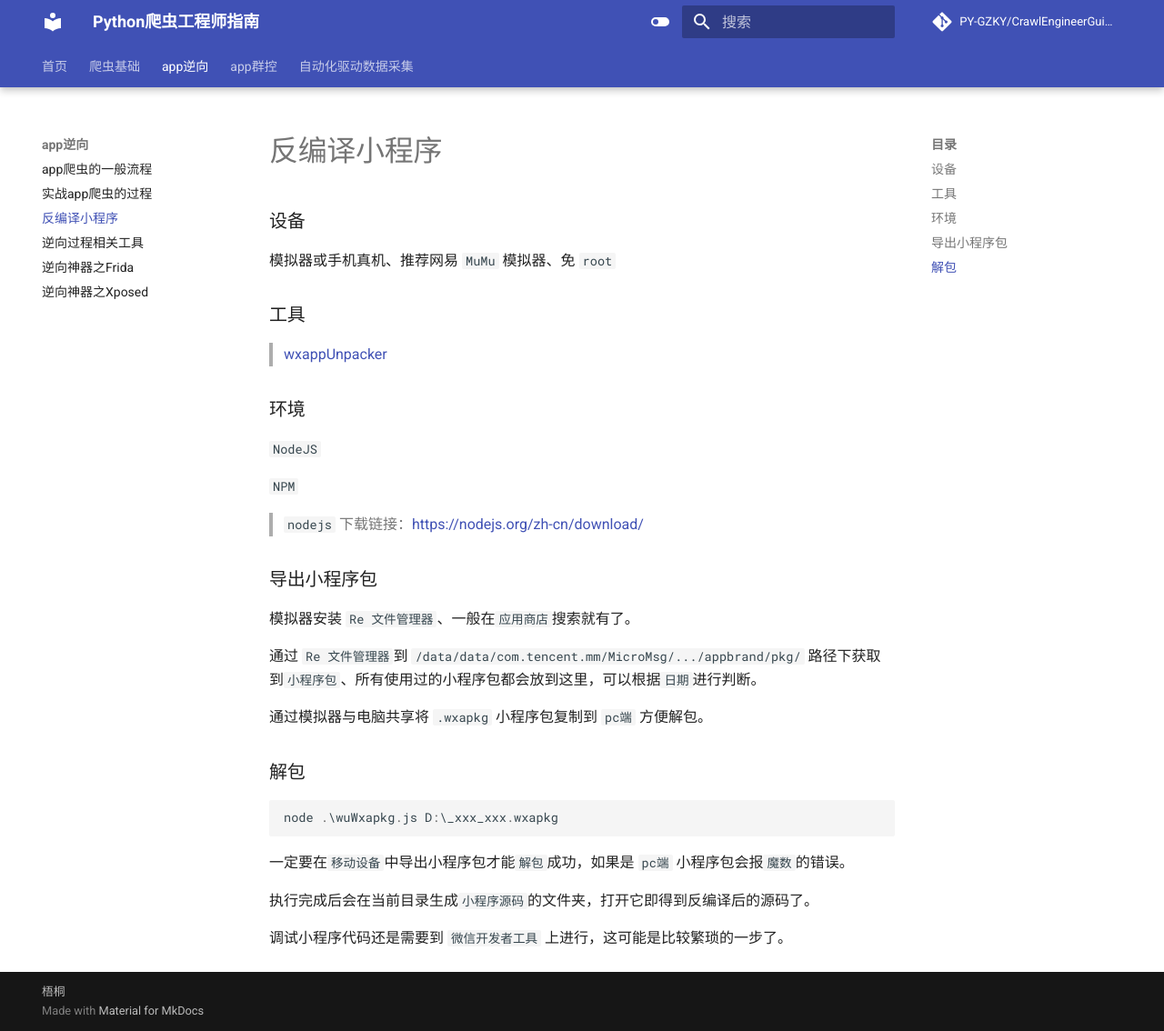
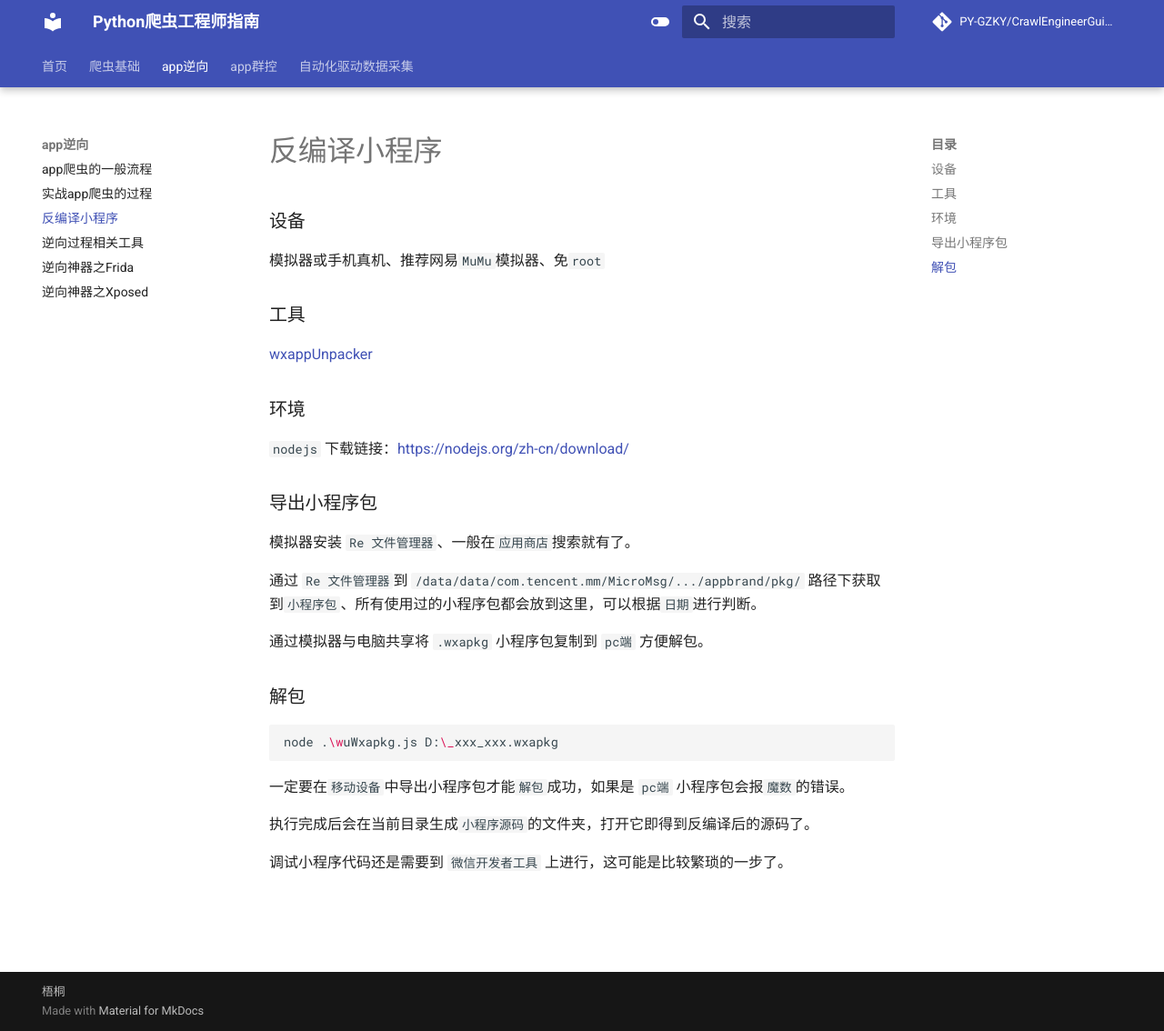
Before and after one commit to PY-GZKY/CrawlEngineerGuide, an MkDocs documentation site: the page built from docs/反编译小程序.md, in a window 1280 px wide and 1134 px high. Shown: the whole window at 91% size. Built offline with MkDocs 1.6.1 and Material for MkDocs 9.7.7, drawn with Linux system fonts in a browser that asks for light colours; comment, search, counter and statistics services are not loaded.

Commit message:
Update 反编译小程序.md

````diff
--- a/docs/反编译小程序.md
+++ b/docs/反编译小程序.md
@@ -1,17 +1,14 @@
 ### 设备
 
-模拟器或手机真机、推荐网易 `MuMu` 模拟器、免 `root`
+模拟器或手机真机、推荐网易`MuMu`模拟器、免`root`
 
 ### 工具
-> [wxappUnpacker](https://github.com/xuedingmiaojun/wxappUnpacker)
+
+[wxappUnpacker](https://github.com/xuedingmiaojun/wxappUnpacker)
 
 ### 环境
 
-`NodeJS`
-
- `NPM`
-
-> `nodejs` 下载链接：[https://nodejs.org/zh-cn/download/](https://nodejs.org/zh-cn/download/)
+`nodejs` 下载链接：[https://nodejs.org/zh-cn/download/](https://nodejs.org/zh-cn/download/)
 
 ### 导出小程序包
 
@@ -23,7 +20,7 @@
 
 ### 解包
 
-```javascript
+```shell
 node .\wuWxapkg.js D:\_xxx_xxx.wxapkg
 ```
 
````
